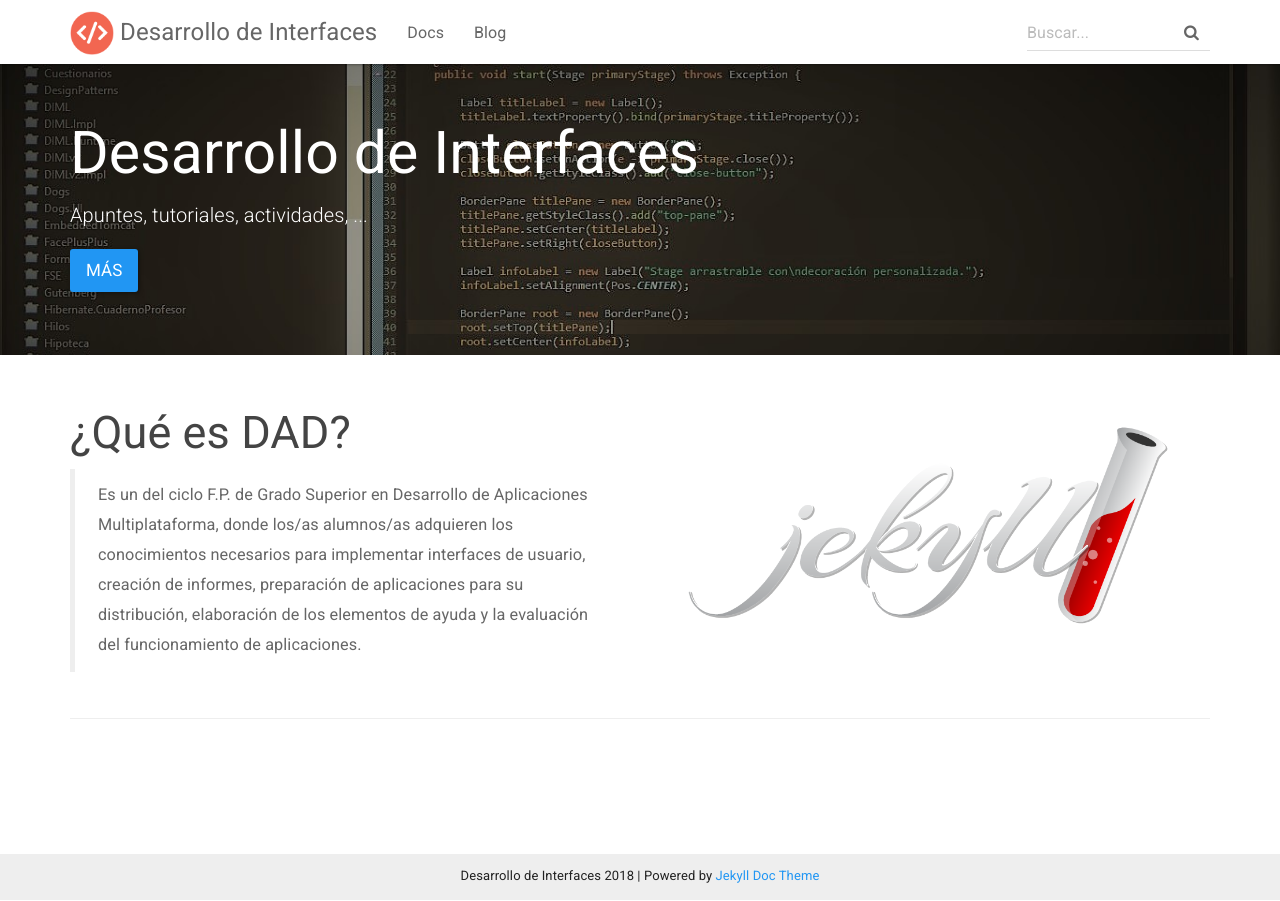
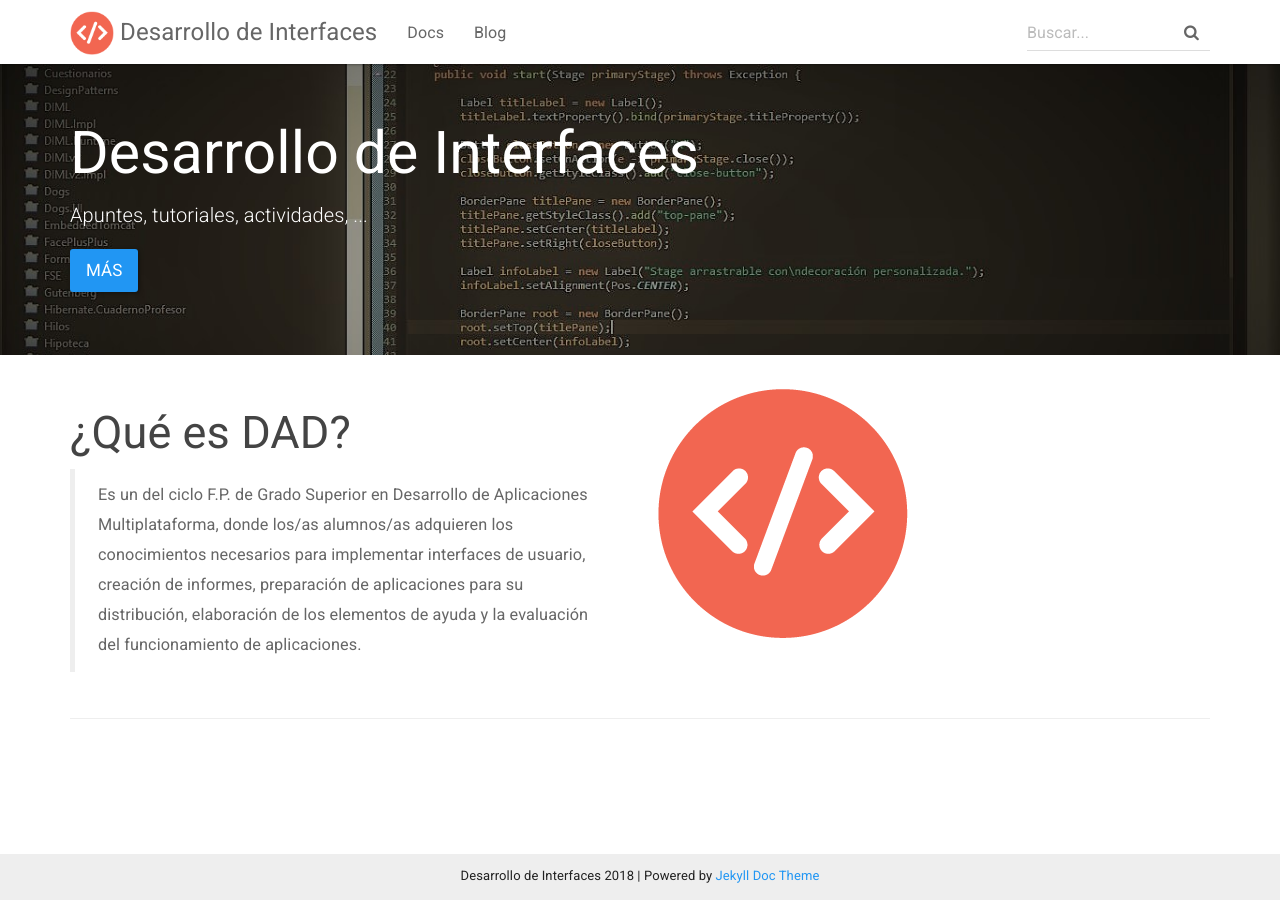
Before and after one commit to dam-dad/dam-dad.github.io, a Jekyll site: the page built from docs/index.html, in a window 1280 px wide. Built offline with Jekyll 4.4.1, drawn with Linux system fonts in a browser that asks for light colours; nearby versions of some CDN libraries.

Commit message:
actualizada pagina principal

```diff
--- a/docs/index.html
+++ b/docs/index.html
@@ -25,7 +25,7 @@ layout: default
             </blockquote>
         </div>
         <div class="col-md-6 text-center">
-            <img src="img/jekyll-dark.png" alt="" class="img-responsive">
+            <img src="img/logo-dad.png" alt="" class="img-responsive">
         </div>
     </div>
 
```
Also changed, not shown: docs/img/jekyll-dark.png (deleted), docs/img/jekyll.png (deleted), docs/img/logo-dad.png (added).
